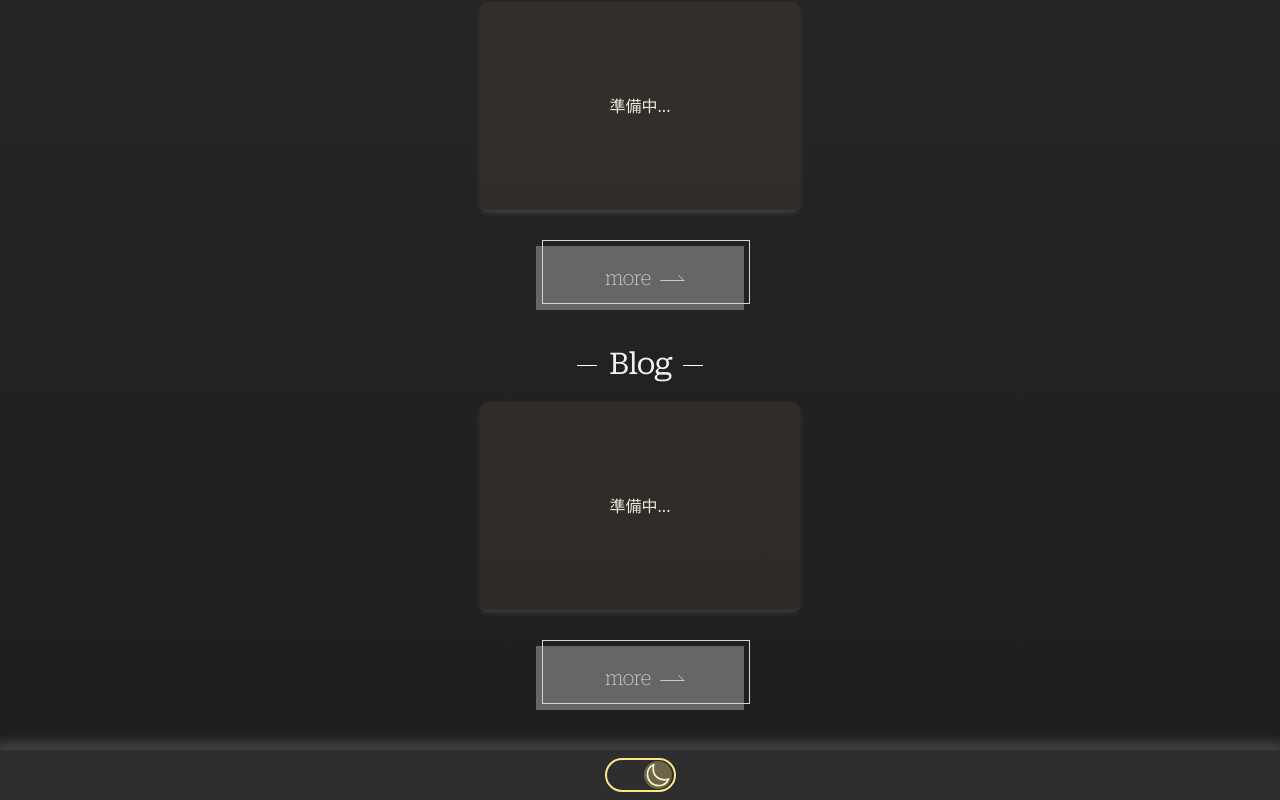
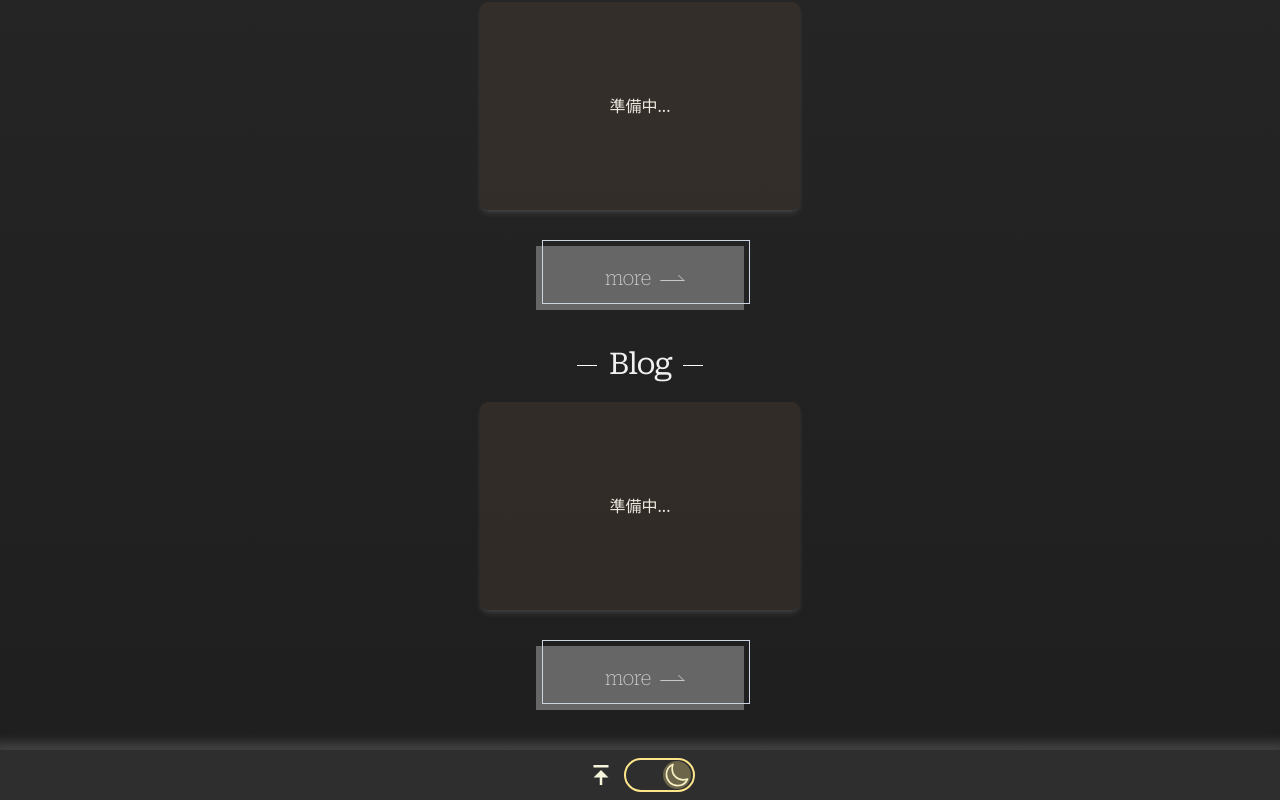
Before and after one commit to haruki26/react-next-portfolio, a Next.js app: page / in a window 1280 px wide. Shown: the part 1311-2111 px from the top of the page. Built offline with nearby package versions, Linux system fonts and the light colour scheme.

Commit message:
TopBackBtnの作成

```diff
--- a/src/components/Footer/index.tsx
+++ b/src/components/Footer/index.tsx
@@ -1,5 +1,6 @@
 import { cn } from "@/libs/utils";
 import ThemeChangeBtn from "../ThemeChangeBtn";
+import TopBackBtn from "../TopBackBtn";
 
 
 const Footer: React.FC = () => {
@@ -10,6 +11,7 @@ const Footer: React.FC = () => {
         )}>
             <div className="h-full flex flex-col gap-5 justify-center items-center">
                 <div className="flex gap-2 items-center">
+                    <TopBackBtn />
                     <ThemeChangeBtn />
                 </div>
             </div>
--- a/src/components/ThemeChangeBtn/index.tsx
+++ b/src/components/ThemeChangeBtn/index.tsx
@@ -1,9 +1,10 @@
 "use client";
 
-import { cn } from "@/libs/utils";
 import { useTheme } from "next-themes";
 import { useState } from "react";
 import { IoMoonOutline, IoSunnyOutline } from "react-icons/io5";
+
+import { cn } from "@/libs/utils";
 
 
 const ThemeChangeBtn: React.FC = () => {
--- /dev/null
+++ b/src/components/TopBackBtn/index.tsx
@@ -0,0 +1,28 @@
+"use client";
+
+import { BiSolidArrowToTop } from "react-icons/bi";
+
+
+const TopBackBtn: React.FC = () => {
+    const handleClick = () => {
+        window.scrollTo({
+            top: 0,
+            behavior: "smooth",
+        });
+    }
+
+    return (
+        <button
+            type="button"
+            onClick={handleClick}
+            className="h-fit w-fit"
+        >
+            <BiSolidArrowToTop
+                size={30}
+                className="h-8 transition duration-500 hover:scale-110 hover:-translate-y-1"
+            />
+        </button>
+    );
+}
+
+export default TopBackBtn;
```
